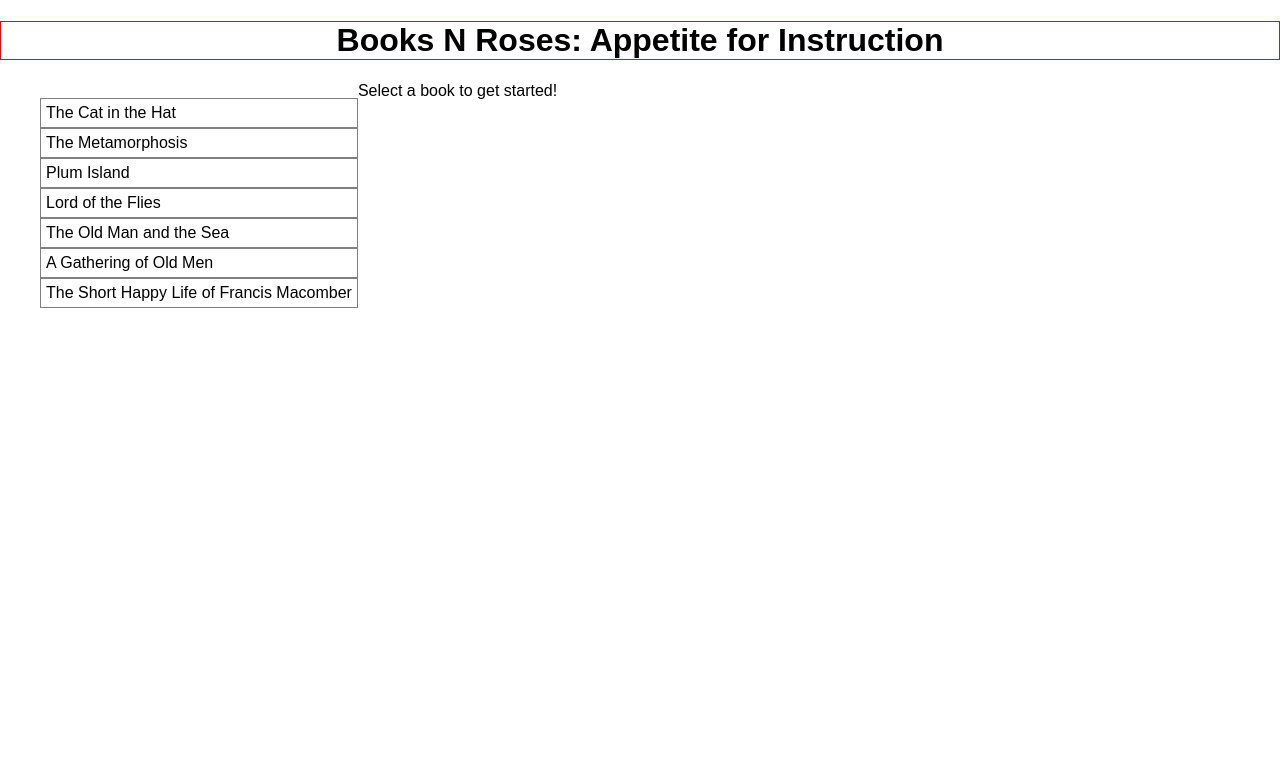
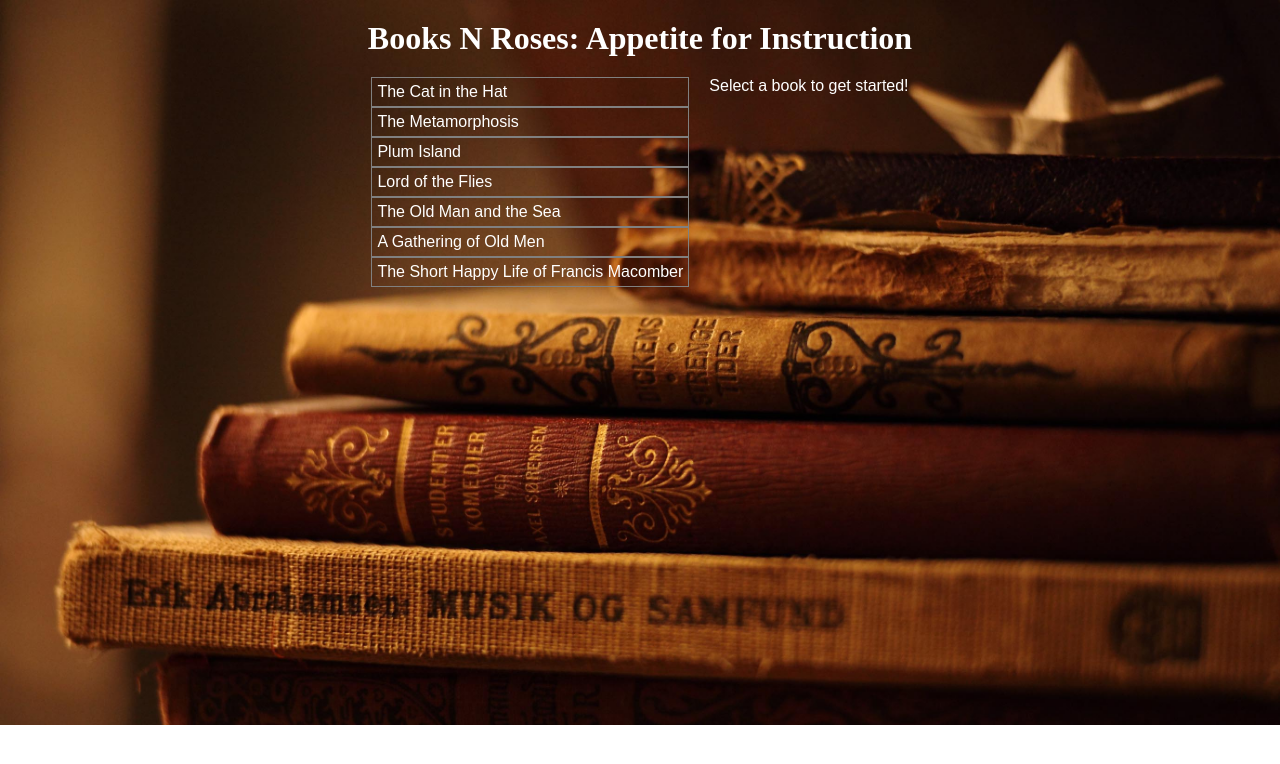
Before and after one commit to gregjonesdev/redux-book-list, a React app: page / in a window 1280 px wide. Built offline with nearby package versions, Linux system fonts and the light colour scheme; a web font is replaced by a local one.

Commit message:
add style

```diff
--- a/public/index.html
+++ b/public/index.html
@@ -10,6 +10,8 @@
     -->
     <link rel="manifest" href="%PUBLIC_URL%/manifest.json">
     <link rel="shortcut icon" href="%PUBLIC_URL%/favicon.ico">
+    <link rel="stylesheet" type="text/css" href="http://fonts.googleapis.com/css?family=Prociono">
+
     <!--
       Notice the use of %PUBLIC_URL% in the tags above.
       It will be replaced with the URL of the `public` folder during the build.
--- a/src/styles/App.css
+++ b/src/styles/App.css
@@ -1,3 +1,17 @@
+* {
+  border: 0;
+  padding: 0;
+  margin: 0;
+}
+
+body {
+  background-image: url(../data/book.jpg);
+  background-size: cover;
+  background-repeat: no-repeat;
+  color: white;
+}
+
+
 .App {
   text-align: center;
 }
@@ -26,11 +40,13 @@
 h1 {
   width: 100%;
   text-align: center;
-  border: 1px solid red;
+  font-family: 'Tangerine';
+  margin: 20px 0;
 }
 
 ul{
   list-style: none;
+  margin: 0 20px 20px 0;
 }
 
 .list-group>li {
@@ -41,4 +57,5 @@ ul{
 .row {
   display: flex;
   flex-flow: row wrap;
+  justify-content: center;
 }
```
Also changed, not shown: src/data/book.jpg (added).
